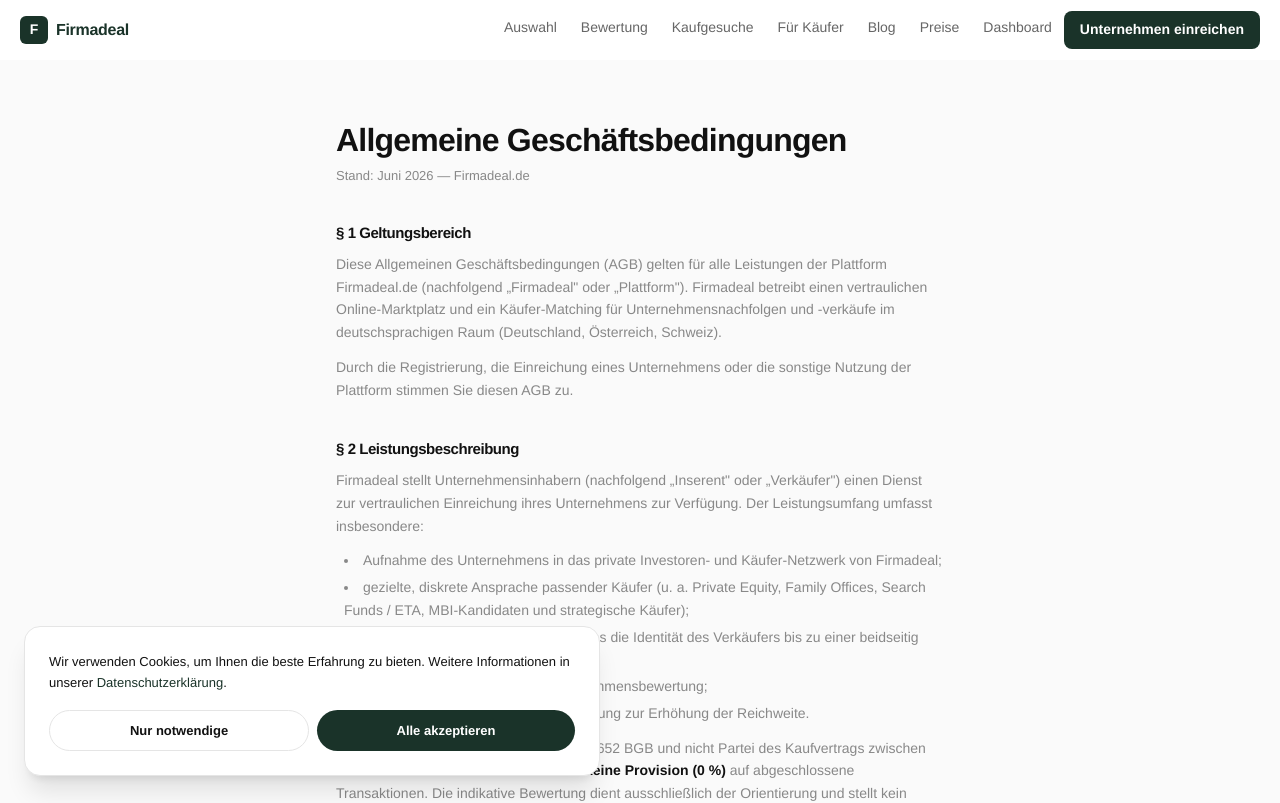
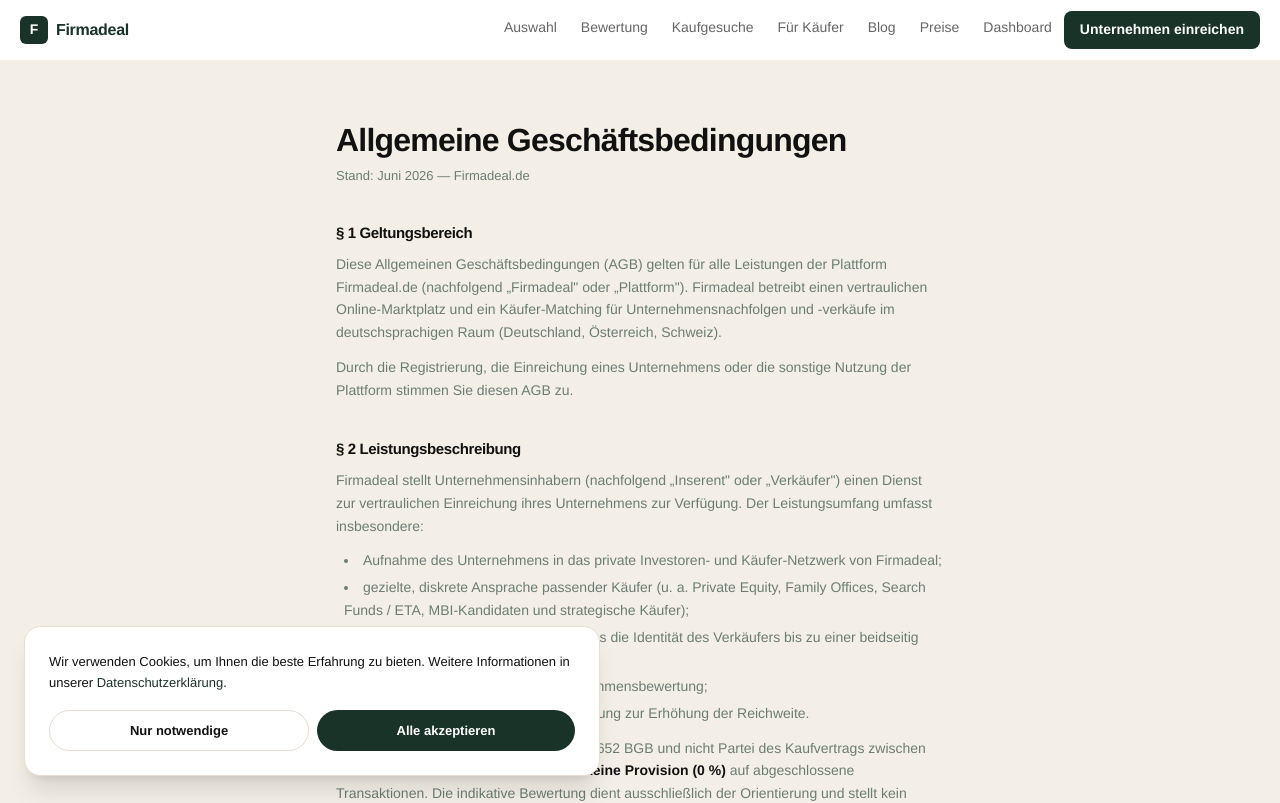
Before and after one commit to vcelkamarvin/Firmadeal, a Next.js app: page /agb in a window 1280 px wide. Shown: the top 803 px of the page. Built offline with nearby package versions, Linux system fonts and the light colour scheme.

Commit message:
UI: warm premium theme layer + wire into layout

```diff
--- a/src/app/layout.tsx
+++ b/src/app/layout.tsx
@@ -1,5 +1,6 @@
 import type { Metadata, Viewport } from "next";
 import "./globals.css";
+import "./ui-refresh.css";
 import { LanguageProvider } from "@/context/LanguageContext";
 import Navbar from "@/components/Navbar";
 import Footer from "@/components/Footer";
--- /dev/null
+++ b/src/app/ui-refresh.css
@@ -0,0 +1,76 @@
+/* ============================================================================
+   Firmadeal — UI refresh layer (loaded AFTER globals.css; additive only).
+   Goal: warmer, more premium, more consistent look across every page,
+   with bolder CTAs and tighter rhythm. Safe overrides + opt-in primitives.
+   ============================================================================ */
+
+:root {
+  /* Warm the cold gray base into the premium cream used on the value/buyer pages,
+     so the whole site reads as one cohesive system. */
+  --bg: #f3efe7;
+  --surface: #ffffff;
+  --surface2: #efe9dd;
+  --border: #e4ddcf;          /* warm hairline instead of cold #e5e5e5 */
+  --muted: #6b7d72;           /* warmer, higher-contrast muted text */
+  --accent: #1a3329;
+  --accent-hover: #11241a;
+  --accent-light: #eaf4ee;
+
+  /* Elevation tokens */
+  --shadow-xs: 0 1px 2px rgba(20,40,30,.05);
+  --shadow-sm: 0 1px 2px rgba(20,40,30,.04), 0 4px 12px rgba(20,40,30,.05);
+  --shadow-md: 0 6px 18px rgba(20,40,30,.07), 0 14px 40px rgba(20,40,30,.06);
+}
+
+body { background: var(--bg); color: var(--ink); }
+
+/* Crisper display headings */
+h1 { letter-spacing: -.035em; }
+h2 { letter-spacing: -.025em; }
+
+/* Refined focus + selection */
+::selection { background: #cfe7d8; color: #11241a; }
+:focus-visible { outline: 2px solid #2d5a3d; outline-offset: 2px; border-radius: 8px; }
+
+/* Slightly softer, warmer scrollbar */
+::-webkit-scrollbar-thumb { background: #d8d0c0; }
+
+/* ── Reusable premium primitives (opt-in via className) ───────────────────── */
+.fd-card {
+  background: #fff;
+  border: 1px solid var(--border);
+  border-radius: 16px;
+  box-shadow: var(--shadow-sm);
+}
+.fd-card-hover { transition: box-shadow .18s ease, transform .18s ease; }
+.fd-card-hover:hover { box-shadow: var(--shadow-md); transform: translateY(-2px); }
+
+.fd-btn {
+  display: inline-flex; align-items: center; justify-content: center; gap: 8px;
+  height: 50px; padding: 0 24px; border-radius: 12px;
+  font-weight: 700; font-size: 15px; line-height: 1; white-space: nowrap;
+  background: var(--accent); color: #fff; text-decoration: none; border: none; cursor: pointer;
+  box-shadow: 0 6px 18px rgba(26,51,41,.22);
+  transition: transform .12s ease, box-shadow .12s ease, background .15s ease;
+}
+.fd-btn:hover { background: var(--accent-hover); transform: translateY(-1px); box-shadow: 0 10px 26px rgba(26,51,41,.30); }
+.fd-btn:active { transform: translateY(0); }
+.fd-btn-ghost { background: #fff; color: #15281e; border: 1.5px solid var(--accent); box-shadow: var(--shadow-xs); }
+.fd-btn-ghost:hover { background: var(--accent); color: #fff; }
+
+/* ── Navbar CTA lift (used by Navbar "Unternehmen einreichen") ────────────── */
+.fd-nav-cta { box-shadow: 0 4px 14px rgba(26,51,41,.22); transition: transform .12s ease, box-shadow .12s ease, background .15s ease !important; }
+.fd-nav-cta:hover { transform: translateY(-1px); box-shadow: 0 8px 22px rgba(26,51,41,.30); background: #11241a !important; }
+
+/* ── Consistency nudges for common existing patterns ──────────────────────── */
+/* Many components render white cards with bg-white + a 1px border + rounded-xl.
+   Give those a hair of depth so the whole site feels less flat — scoped tightly
+   to avoid hitting layout wrappers. */
+main .bg-white.rounded-xl,
+main .bg-white.rounded-2xl,
+main .bg-white.rounded-lg {
+  box-shadow: var(--shadow-sm);
+}
+
+/* Inputs/selects: warmer, calmer */
+input, select, textarea { border-color: var(--border); }
```
Lines whose indentation alone changed are shown as unchanged.
